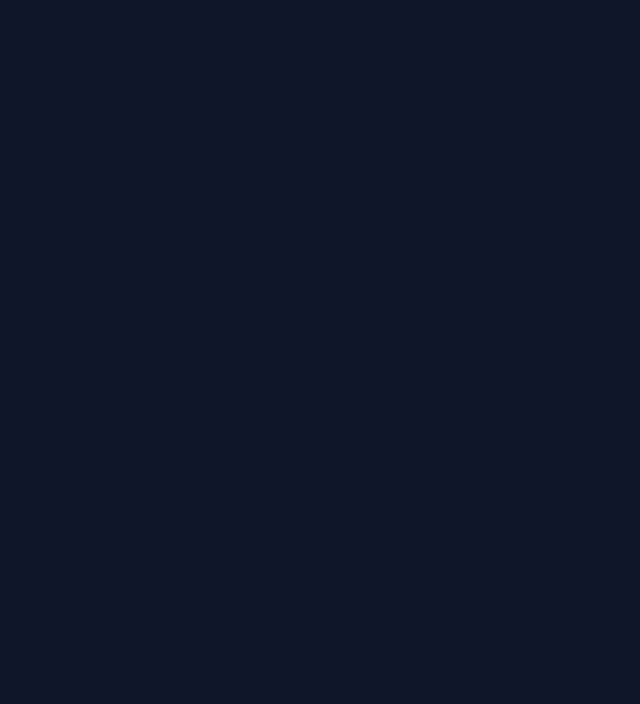
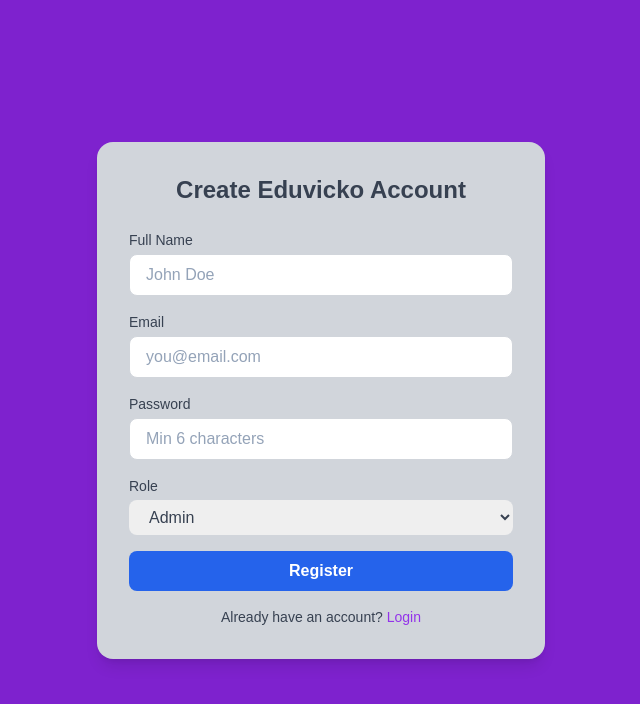
Before and after one commit to ogunjimikolade-spec/edu-vicko-frontend, a React (Vite) app: page /register in a window 1280 px wide. Before the commit this address had no page. Shown: the top 704 px of the page, without its empty margins (319-959 px from the left). Built offline with nearby package versions, Linux system fonts and the light colour scheme.

Commit message:
initial commit - EduVicko Frontend

```diff
--- a/src/App.jsx
+++ b/src/App.jsx
@@ -3,22 +3,25 @@
 import Fees from "./pages/Fees";
 import Login from "./pages/Login";
 import ProtectedLayout from "./components/ProtectedLayout";
+import ProtectedRoute from "./components/ProtectedRoute";
 import Register from "./pages/Register";
 import Registration from "./pages/Registration";
 import Results from "./pages/Results";
 import Students from "./pages/Students";
 import Teachers from "./pages/Teachers";
+import { Toaster } from "react-hot-toast";
 import { BrowserRouter, Route, Routes } from "react-router-dom";
-
-// import { Toaster } from "react-hot-toast";
 
 function App() {
   return (
     <BrowserRouter>
+      <Toaster />
       <Routes>
         <Route path="/" element={<Login />} />
-        <Route path="/regster" element={<Register />} />
+        <Route path="/Login" element={<Login />} />
+        <Route path="/register" element={<Register />} />
 
+        <Route element={<ProtectedRoute />}>
           <Route element={<ProtectedLayout />}>
             <Route path="/dashboard" element={<Dashboard />} />
             <Route path="/students" element={<Students />} />
@@ -26,7 +29,8 @@
             <Route path="/teachers" element={<Teachers />} />
             <Route path="/classes" element={<Classes />} />
             <Route path="/results" element={<Results />} />
-          <Route path="/Fees" element={<Fees />} />
+            <Route path="/fees" element={<Fees />} />
+          </Route>
         </Route>
       </Routes>
     </BrowserRouter>
--- a/src/components/ProtectedLayout.jsx
+++ b/src/components/ProtectedLayout.jsx
@@ -16,7 +16,7 @@
     <>
       <Toaster position="top-right" toastOptions={{ duration: 3000 }} />
       <div className="flex h-screen">
-        <aside className="w-50 bg-gray-800 p-2">
+        <aside className="w-50 bg-purple-700 p-2">
           <h2 className="text-2xl font-bold text-cyan-400 mb-8">EDUVICKO</h2>
           <nav className="flex flex-col gap-2">
             <Link to="/dashboard" className="p-3 rounded-lg hover:bg-gray-700">
--- /dev/null
+++ b/src/components/ProtectedRoute.jsx
@@ -0,0 +1,14 @@
+import { Navigate, Outlet } from "react-router-dom";
+
+const ProtectedRoute = () => {
+  const token = localStorage.getItem("token");
+  // const user = JSON.parse(localStorage.getItem("user"));
+
+  if (!token) {
+    return <Navigate to="/login" replace />;
+  }
+
+  return <Outlet />; // Outlet means "render the child routes inside"
+};
+
+export default ProtectedRoute;
--- a/src/index.css
+++ b/src/index.css
@@ -2,4 +2,15 @@
 @tailwind components;
 @tailwind utilities;
 
-body {background:#0f172a; color:#f8fafc; font-family:Arial, sans-serif}
+body {background:#0f172a; color:#f1f1f1; font-family:Arial, sans-serif}
+
+
+input {
+    background-color: #ffffff;
+    color: #000 ;
+    border: 1px solid #334455
+}
+
+input::placeholder {
+    color: #94a3b8
+}
--- /dev/null
+++ b/src/pages/AdminRegistration.jsx
@@ -0,0 +1,83 @@
+import { useState } from "react";
+import { Link, useNavigate } from "react-router-dom";
+
+export default function AdminRegister() {
+  const [email, setEmail] = useState("");
+  const [password, setPassword] = useState("");
+  const [name, setName] = useState("");
+  const [error, setError] = useState("");
+  const navigate = useNavigate();
+
+  const handleRegister = async (e) => {
+    e.preventDefault();
+    try {
+      const res = await fetch(
+        "https://eduvicko-backend.onrender.com/api/auth/register",
+        {
+          method: "POST",
+          headers: { "Content-Type": "application/json" },
+          body: JSON.stringify({ name, email, password, role: "admin" }),
+        },
+      );
+      const data = await res.json();
+      if (res.ok) {
+        alert("Admin registered! Now you can login");
+        navigate("/login");
+      } else {
+        setError(data.message);
+      }
+    } catch (err) {
+      setError("Server error");
+    }
+  };
+
+  return (
+    <div className="flex items-center justify-center min-h-screen bg-purple-900">
+      <form
+        onSubmit={handleRegister}
+        className="bg-white p-8 rounded-lg shadow-lg w-96"
+      >
+        <h2 className="text-2xl font-bold mb-6 text-center text-purple-900">
+          EDUVICKO Register
+        </h2>
+        {error && <p className="text-red-500 mb-4">{error}</p>}
+        <input
+          type="text"
+          placeholder="Name"
+          value={name}
+          onChange={(e) => setName(e.target.value)}
+          className="w-full p-2 mb-4 border rounded"
+          required
+        />
+        <input
+          type="email"
+          placeholder="Email"
+          value={email}
+          onChange={(e) => setEmail(e.target.value)}
+          className="w-full p-2 mb-4 border rounded"
+          required
+        />
+        <input
+          type="password"
+          placeholder="Password"
+          value={password}
+          onChange={(e) => setPassword(e.target.value)}
+          className="w-full p-2 mb-4 border rounded"
+          required
+        />
+        <button
+          type="submit"
+          className="w-full bg-purple-900 text-white p-2 rounded hover:bg-purple-800"
+        >
+          Register
+        </button>
+        <p className="bg-slate-500 mt-4 text-center" >
+          Already have account?{" "}
+          <Link to="/login" className="text-purple-900 bg-green-600">
+            Login
+          </Link>
+        </p>
+      </form>
+    </div>
+  );
+}
--- a/src/pages/Dashboard.jsx
+++ b/src/pages/Dashboard.jsx
@@ -31,21 +31,21 @@
 
       <div className="grid grid-cols-1 sm:grid-cols-2 lg:grid-cols-3 gap-6 mb-6">
 
-        <div className="bg-gray-800 p-6 rounded-lg text-center">
+        <div className="bg-purple-700 p-6 rounded-lg text-center">
           <h3 className="text-gray-400">Students</h3>
           <p className="text-3xl font-bold text-white">
             {loading ? "..." : stats.students}
           </p>
         </div>
 
-        <div className="bg-gray-800 p-6 rounded-lg text-center">
+        <div className="bg-purple-700 p-6 rounded-lg text-center">
           <p className="text-gray-400">Teachers</p>
           <p className="text-3xl font-bold text-white">
             {loading ? "..." : stats.teachers}
           </p>
         </div>
 
-        <div className="bg-gray-800 p-6 rounded-lg text-center">
+        <div className="bg-purple-700 p-6 rounded-lg text-center">
           <p className="text-gray-400">Classes</p>
           <p className="text-3xl font-bold text-white">
             {loading ? "..." : stats.classes}
--- a/src/pages/Fees.jsx
+++ b/src/pages/Fees.jsx
@@ -49,7 +49,7 @@
   const handleSubmit = async (e) => {
     e.preventDefault();
     try {
-      await axios.post(`${import.meta.env.VITE_API_URL}/fees/addpayment`, form);
+      await axios.post(`${API_URL}/fees/addpayment`, form);
       alert("Payment successful!");
       setForm({
         studentId: "",
@@ -70,12 +70,9 @@
   };
   const handleUpdate = async (e) => {
     e.preventDefault();
-    await axios.put(
-      `${import.meta.env.VITE_API_URL}/fees/update/${editingFee._id}`,
-      {
+    await axios.put(`${API_URL}/fees/update/${editingFee._id}`, {
       amountPaid: editingFee.amountPaid,
-      },
-    );
+    });
     alert("Updated!");
     setEditingFee(null);
     fetchFees();
@@ -144,7 +141,6 @@
     const url = `https://wa.me/?text=${message}`;
     window.open(url, "_blank");
   };
-
 
   return (
     <div style={{ padding: "20px", color: "white" }}>
@@ -246,6 +242,15 @@
               style={{ backgroundColor: "lightblue", padding: "10px" }}
               value={form.amountPaid}
               onChange={handleChange}
+            />
+            <input
+              name="Parent Phone"
+              type="number"
+              placeholder="Parent Phone"
+              style={{ backgroundColor: "lightblue", padding: "10px" }}
+              value={form.parentNumber}
+              onChange={handleChange}
+              required
             />
           </div>
           <button
@@ -488,6 +493,22 @@
             <p>
               <b>Status:</b> {viewingFee.status}
             </p>
+            <p>
+              <b>Date:</b>
+              {viewingFee.date
+                ? new Date(viewingFee.date).toLocaleDateString("en-NG", {
+                    day: "2-digit",
+                    month: "long",
+                    year: "numeric",
+                  })
+                : "N/A" }
+            </p>
+            <p>
+              <b>Time:</b>
+              {viewingFee.date
+                ? new Date(viewingFee.date).toLocaleTimeString("en-NG")
+                : "N/A" }
+            </p>
             <button
               onClick={() => setViewingFee(null)}
               style={{ marginTop: "15px", background: "red", color: "white" }}
--- a/src/pages/Login.jsx
+++ b/src/pages/Login.jsx
@@ -1,6 +1,6 @@
 import axios from "axios";
 import { useState } from "react";
-import { useNavigate } from "react-router-dom";
+import { Link, useNavigate } from "react-router-dom";
 
 const Login = () => {
   const [email, setEmail] = useState("");
@@ -18,7 +18,7 @@
         },
       );
       localStorage.setItem("token", res.data.token);
-      localStorage.setItem("user", res.data.name);
+      localStorage.setItem("user",JSON.stringify(res.data.name));
       navigate("/dashboard");
     } catch (err) {
       alert(err.response?.data?.message || "Login Failed");
@@ -94,6 +94,7 @@
         >
           Login
         </button>
+        {/* <p className="text-red-950">Don't have an account?    <Link to="/register" className="bg-green-600 text-gray-600">Register</Link></p> */}
       </form>
     </div>
   );
--- a/src/pages/Register.jsx
+++ b/src/pages/Register.jsx
@@ -1,3 +1,134 @@
-export default function Register() {
-    return<h1>Register</h1>
-}
+import axios from "axios";
+import { useState } from "react";
+import { Link, useNavigate } from "react-router-dom";
+
+const Register = () => {
+  const [formData, setFormData] = useState({
+    name: "",
+    email: "",
+    password: "",
+    role: "admin", // 1. Change to admin
+  });
+  const [loading, setLoading] = useState(false);
+  const [error, setError] = useState("");
+  const navigate = useNavigate();
+
+  const API_URL = "https://eduvicko-backend.onrender.com"; // 2. Base URL only
+
+  const handleChange = (e) => {
+    setFormData({ ...formData, [e.target.name]: e.target.value });
+  };
+
+  const handleSubmit = async (e) => {
+    e.preventDefault();
+    setLoading(true);
+    setError("");
+
+    try {
+      // 1. Register
+      await axios.post(`${API_URL}/api/auth/register`, formData);
+
+      // 2. Login immediately to get token
+      const res = await axios.post(`${API_URL}/api/auth/login`, {
+        email: formData.email,
+        password: formData.password,
+      });
+
+      // 3. Save and redirect
+      localStorage.setItem("token", res.data.token);
+      localStorage.setItem("user", JSON.stringify(res.data.user));
+      navigate("/dashboard");
+    } catch (err) {
+      setError(err.response?.data?.message || "Registration failed");
+    }
+    setLoading(false);
+  };
+
+  return (
+    <div className="min-h-screen flex items-center justify-center bg-purple-700 px-4">
+      <div className="max-w-md text-gray-700 w-full bg-gray-300 rounded-2xl shadow-lg p-8">
+        <h2 className="text-2xl font-bold text-center mb-6">
+          Create Eduvicko Account
+        </h2>
+
+        {error && (
+          <div className="bg-red-100 text-red-600 p-3 rounded-lg mb-4 text-sm">
+            {error}
+          </div>
+        )}
+
+        <form onSubmit={handleSubmit} className="space-y-4">
+          <div>
+            <label className="block text-sm font-medium mb-1">Full Name</label>
+            <input
+              type="text"
+              name="name"
+              value={formData.name}
+              onChange={handleChange}
+              required
+              className="w-full border-gray-300 rounded-lg px-4 py-2 focus:outline-none focus:ring-2 focus:ring-blue-500"
+              placeholder="John Doe"
+            />
+          </div>
+
+          <div>
+            <label className="block text-sm font-medium mb-1">Email</label>
+            <input
+              type="email"
+              name="email"
+              value={formData.email}
+              onChange={handleChange}
+              required
+              className="w-full border-gray-300 rounded-lg px-4 py-2 focus:outline-none focus:ring-2 focus:ring-blue-500"
+              placeholder="you@email.com"
+            />
+          </div>
+
+          <div>
+            <label className="block text-sm font-medium mb-1">Password</label>
+            <input
+              type="password"
+              name="password"
+              value={formData.password}
+              onChange={handleChange}
+              required
+              minLength="6"
+              className="w-full border border-gray-300 rounded-lg px-4 py-2 focus:outline-none focus:ring-2 focus:ring-blue-500"
+              placeholder="Min 6 characters"
+            />
+          </div>
+
+          <div>
+            <label className="block text-sm font-medium mb-1">Role</label>
+            <select
+              name="role"
+              value={formData.role}
+              onChange={handleChange}
+              className="w-full border-gray-300 rounded-lg px-4 py-2 focus:outline-none focus:ring-2  focus:ring-blue-500"
+            >
+              <option value="user">Student</option>
+              <option value="admin">Admin</option>
+            </select>
+          </div>
+
+          <button
+            type="submit"
+            disabled={loading}
+            className="w-full bg-blue-600 text-white py-2 rounded-lg font-semibold hover:bg-blue-700 disabled:opacity-50"
+          >
+            {loading ? "Creating Account..." : "Register"}
+          </button>
+        </form>
+
+        <p className="text-center text-sm mt-4">
+          Already have an account?{" "}
+          <Link to="/login" className="text-purple-600 font-medium">
+            Login
+          </Link>
+        </p>
+      </div>
+    </div>
+  );
+};
+
+export default Register;
--- a/src/pages/Students.jsx
+++ b/src/pages/Students.jsx
@@ -84,9 +84,9 @@
         </Link>
       </div>
 
-      <table className="border w-full">
+      <table className=" bg: bg-purple-700 border w-full">
         <thead>
-          <tr>
+          <tr className="bg: bg-purple-900">
             <th className="border p-2">Student ID</th>
             <th className="border p-2">Name</th>
             <th className="border p-2">Gender</th>
--- a/src/pages/Teachers.jsx
+++ b/src/pages/Teachers.jsx
@@ -62,9 +62,9 @@
       </div>
 
       {/* TEACHERS TABLE */}
-      <table className="w-full border">
+      <table className="bg-purple-700 w-full border">
         <thead>
-          <tr className="bg-gray-800">
+          <tr className="bg-purple-900">
             <th className="p-2 border">Name</th>
             <th className="p-2 border">Email</th>
             <th className="p-2 border">Phone</th>
```
Also changed, not shown: src/pages/Registration.jsx (+7 -7 lines), 1 other file (tests, documents, lock files or other folders). Lines whose indentation alone changed are shown as unchanged.
